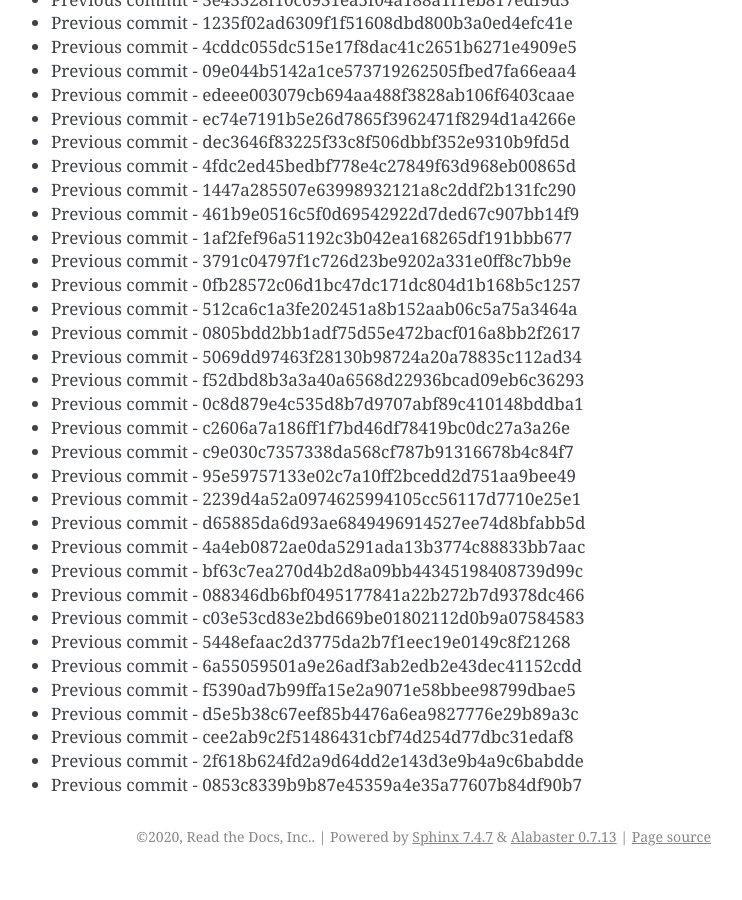
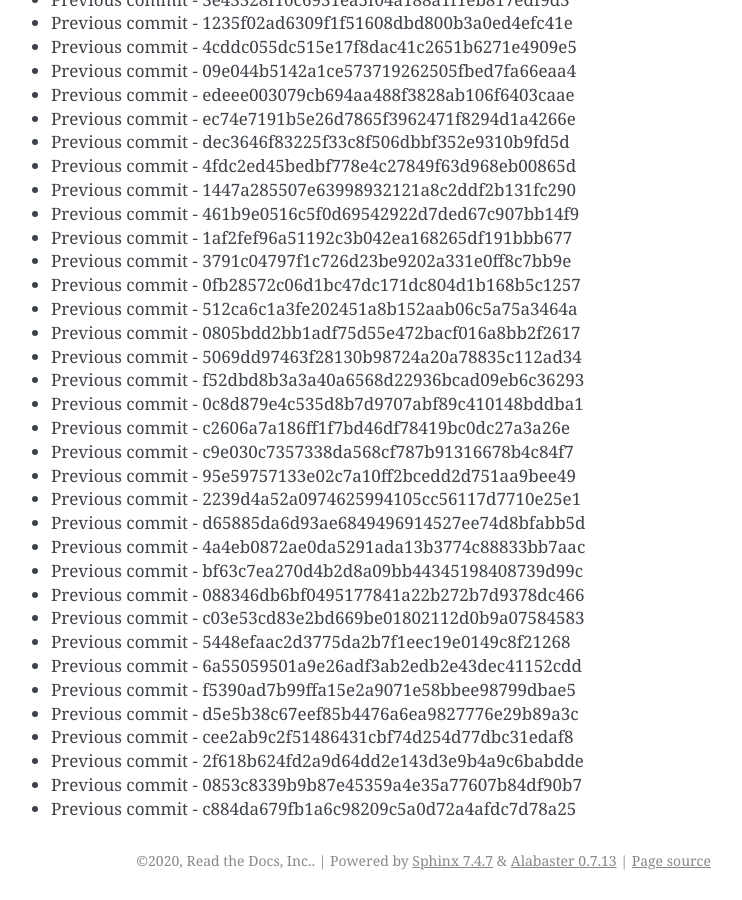
Before and after one commit to readthedocs/rtd-git-stresstest, a Sphinx documentation site: the page built from docs/updates.rst, in a window 1280 px wide and 900 px high, scrolled down 24191 px. Shown: the whole window, without its empty margins (399-1141 px from the left). Built offline with Sphinx 7.4.7, drawn with Linux system fonts in a browser that asks for light colours; before the commit the page ends 25067 px from its top, so only the background shows below that.

Commit message:
Generating commit from previous: c884da679fb1a6c98209c5a0d72a4afdc7d78a25

```diff
--- a/docs/updates.rst
+++ b/docs/updates.rst
@@ -1048,3 +1048,4 @@ It can be tested for any performance characteristics.
 * Previous commit - cee2ab9c2f51486431cbf74d254d77dbc31edaf8
 * Previous commit - 2f618b624fd2a9d64dd2e143d3e9b4a9c6babdde
 * Previous commit - 0853c8339b9b87e45359a4e35a77607b84df90b7
+* Previous commit - c884da679fb1a6c98209c5a0d72a4afdc7d78a25
```
